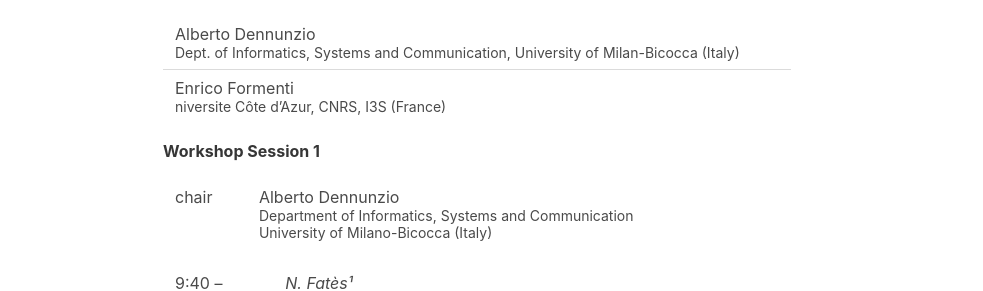
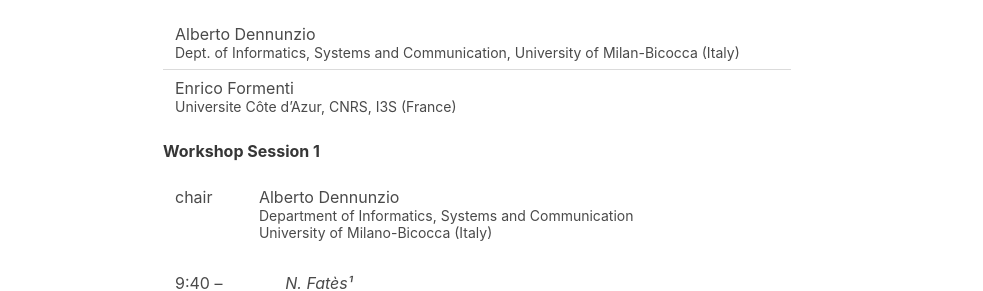
Before and after one commit to acri2018/acri2018.github.io, a Jekyll site: the page built from program.md, in a window 1280 px wide and 900 px high, scrolled down 2596 px. Shown: the part 162-453 px from the top of the window, without its empty margins (0-983 px from the left). Built offline with Jekyll 4.4.1, drawn with Linux system fonts in a browser that asks for light colours.

```diff
--- a/_includes/detailed_workshops_program.md
+++ b/_includes/detailed_workshops_program.md
@@ -3,7 +3,7 @@
 **Workshop Chairs**
 
 | Alberto Dennunzio <br><small>Dept. of Informatics, Systems and Communication, University of Milan-Bicocca (Italy)</small> |
-| Enrico Formenti <br><small> niversite Côte d’Azur, CNRS, I3S (France)</small>                                             |
+| Enrico Formenti <br><small> Universite Côte d’Azur, CNRS, I3S (France)</small>                                            |
 
 <a name="workshop-1"></a>
 
```
Also changed, not shown: index.md (+2 -0 lines), program.md (+1 -1 lines).
